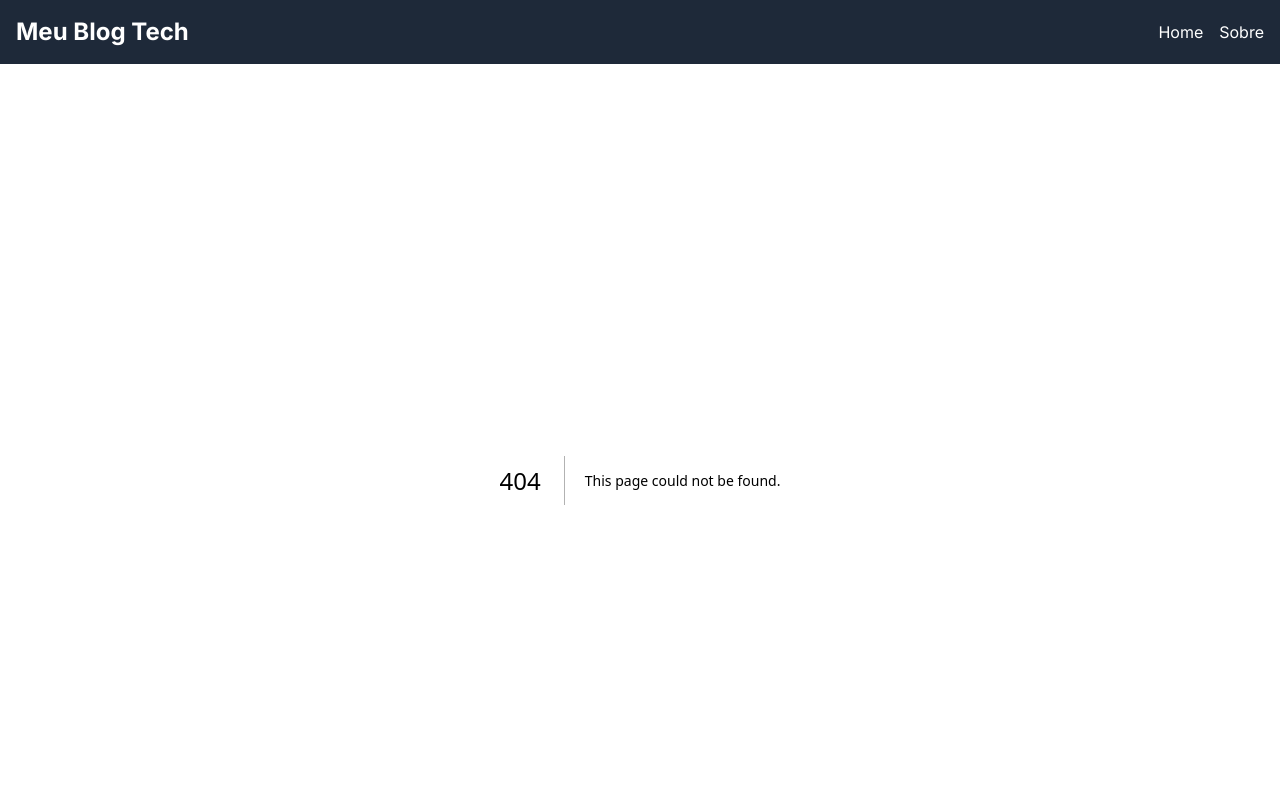
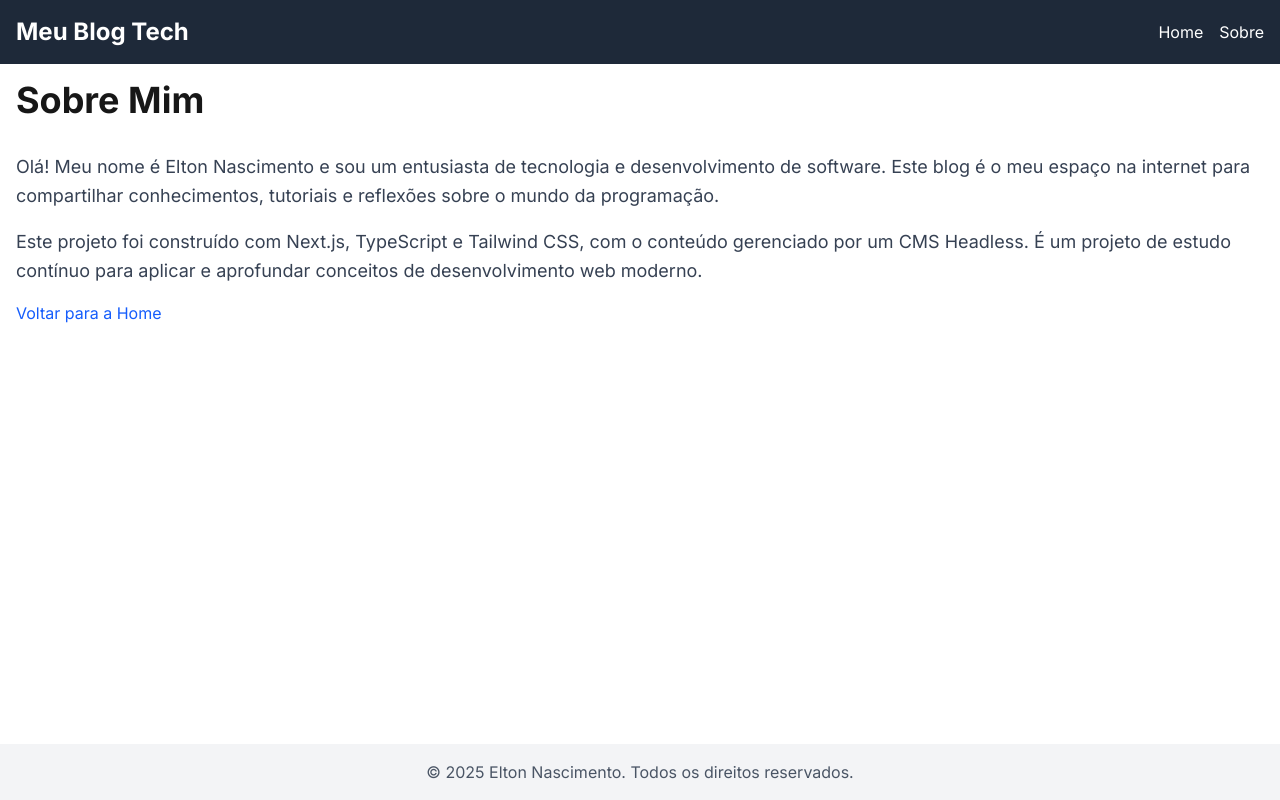
Before and after one commit to elton-nascimento/blog-project, a Next.js app: page /about in a window 1280 px wide. Before the commit this address had no page. Shown: the top 800 px of the page. Built offline with nearby package versions, Linux system fonts and the light colour scheme.

Commit message:
feat: Create About page

```diff
--- /dev/null
+++ b/src/app/about/page.tsx
@@ -0,0 +1,40 @@
+// src/app/about/page.tsx
+
+// Importamos o componente 'Link' para criar um link de volta para a Home.
+import Link from 'next/link';
+
+// Este é o componente da nossa página "Sobre".
+export default function AboutPage() {
+  // O return define o que será renderizado na tela.
+  return (
+    // Usamos a tag <section> para agrupar o conteúdo da página.
+    <section>
+      {/* Título da página */}
+      <h1 className="text-4xl font-bold mb-8">Sobre Mim</h1>
+
+      {/* Container para o conteúdo, com layout flexível para a imagem e o texto */}
+      <div className="flex flex-col md:flex-row gap-8 items-start">
+        {/*
+          A tag <p> para o texto.
+          - 'text-lg': Tamanho de fonte um pouco maior para melhor legibilidade.
+          - 'text-gray-700': Cor do texto.
+          - 'leading-relaxed': Aumenta o espaçamento entre as linhas do parágrafo.
+          - 'space-y-4': Adiciona um espaço vertical entre os elementos filhos diretos (neste caso, os parágrafos dentro do div).
+        */}
+        <div className="space-y-4">
+          <p className="text-lg text-gray-700 leading-relaxed">
+            Olá! Meu nome é Elton Nascimento e sou um entusiasta de tecnologia e desenvolvimento de software. Este blog é o meu espaço na internet para compartilhar conhecimentos, tutoriais e reflexões sobre o mundo da programação.
+          </p>
+          <p className="text-lg text-gray-700 leading-relaxed">
+            Este projeto foi construído com Next.js, TypeScript e Tailwind CSS, com o conteúdo gerenciado por um CMS Headless. É um projeto de estudo contínuo para aplicar e aprofundar conceitos de desenvolvimento web moderno.
+          </p>
+          <p>
+            <Link href="/" className="text-blue-600 hover:underline">
+              Voltar para a Home
+            </Link>
+          </p>
+        </div>
+      </div>
+    </section>
+  );
+}
```
Also changed, not shown: 1 other file (tests, documents, lock files or other folders).
